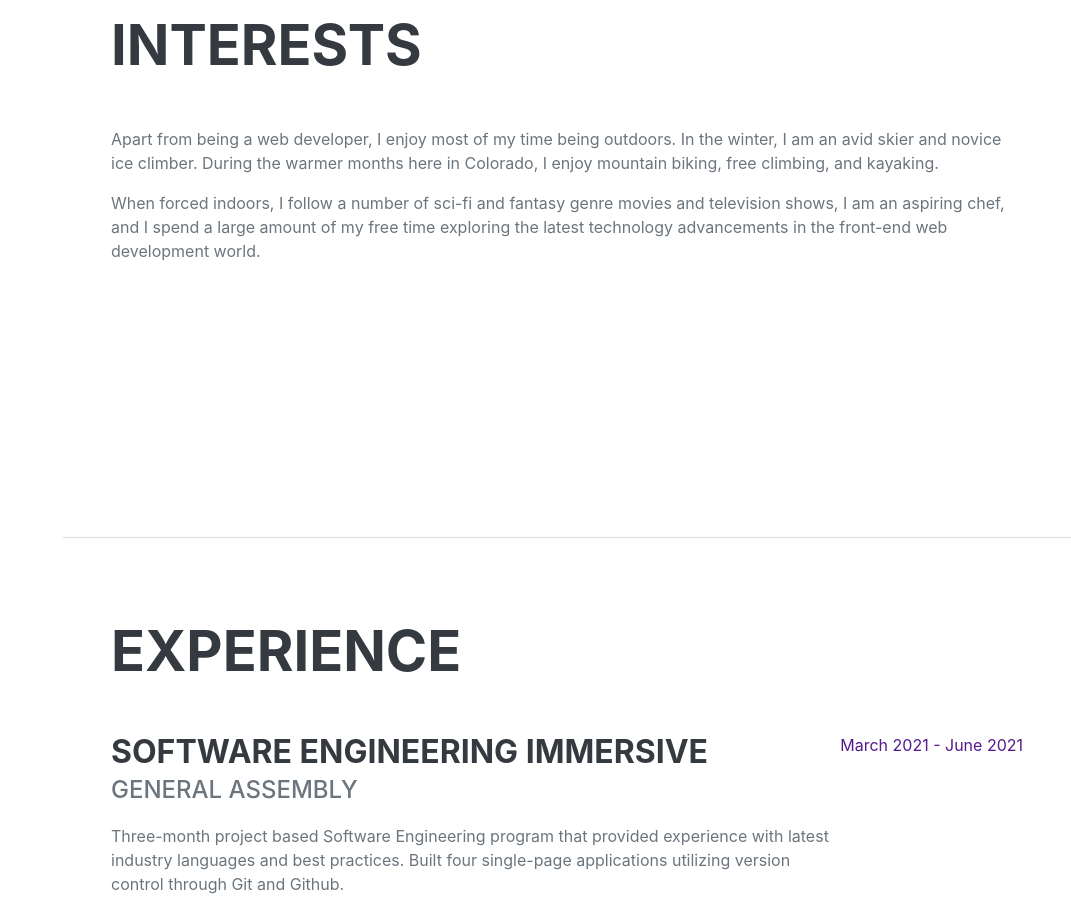
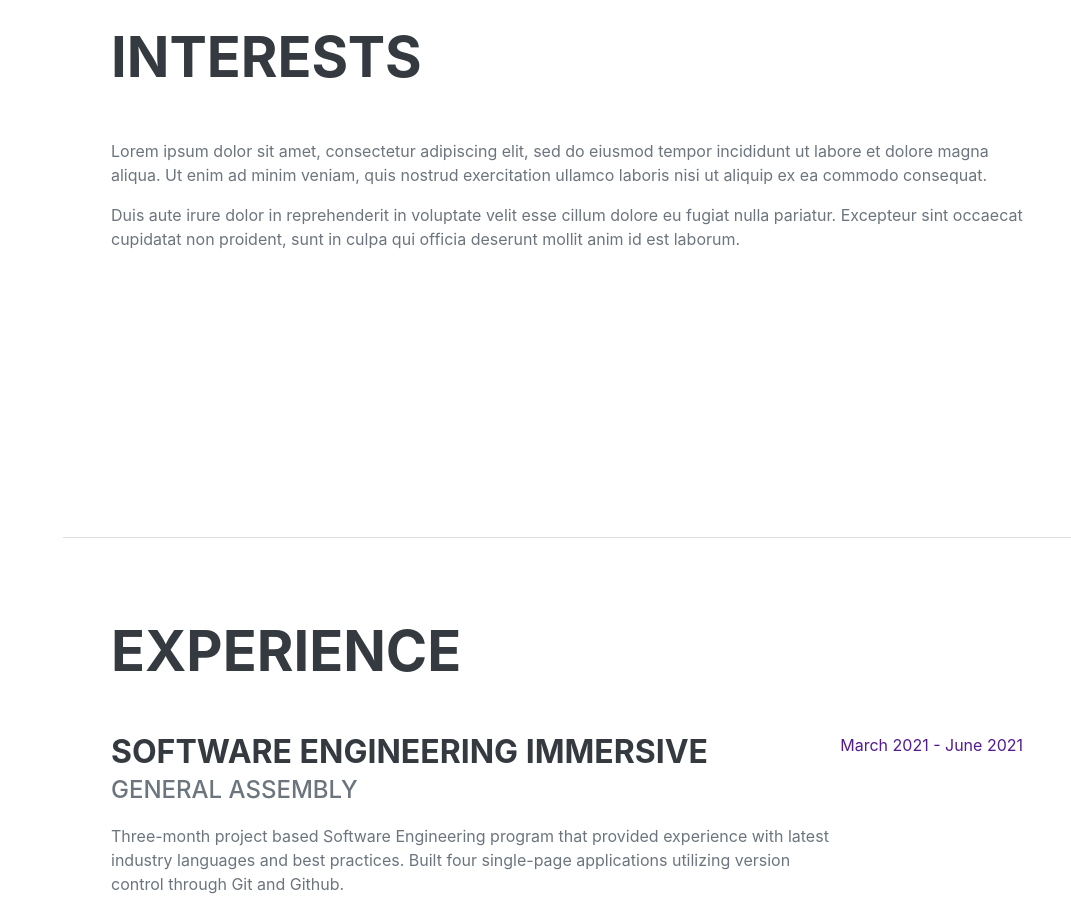
Before and after one commit to pguyal/pguyal.github.io, a plain HTML site: page index.html in a window 1280 px wide. Shown: the part 2060-2984 px from the top of the page, without its empty margins (209-1280 px from the left). Drawn offline with nearby package versions, Linux system fonts and the light colour scheme; a web font is replaced by a local one.

Commit message:
Change content in interests section

```diff
--- a/index.html
+++ b/index.html
@@ -115,8 +115,8 @@
             <section class="resume-section" id="interests">
                 <div class="resume-section-content">
                     <h2 class="mb-5">Interests</h2>
-                    <p>Apart from being a web developer, I enjoy most of my time being outdoors. In the winter, I am an avid skier and novice ice climber. During the warmer months here in Colorado, I enjoy mountain biking, free climbing, and kayaking.</p>
-                    <p class="mb-0">When forced indoors, I follow a number of sci-fi and fantasy genre movies and television shows, I am an aspiring chef, and I spend a large amount of my free time exploring the latest technology advancements in the front-end web development world.</p>
+                    <p>Lorem ipsum dolor sit amet, consectetur adipiscing elit, sed do eiusmod tempor incididunt ut labore et dolore magna aliqua. Ut enim ad minim veniam, quis nostrud exercitation ullamco laboris nisi ut aliquip ex ea commodo consequat.</p>
+                      <p class="mb-0"> Duis aute irure dolor in reprehenderit in voluptate velit esse cillum dolore eu fugiat nulla pariatur. Excepteur sint occaecat cupidatat non proident, sunt in culpa qui officia deserunt mollit anim id est laborum.</p>
                 </div>
             </section>
             <hr class="m-0" />
```
